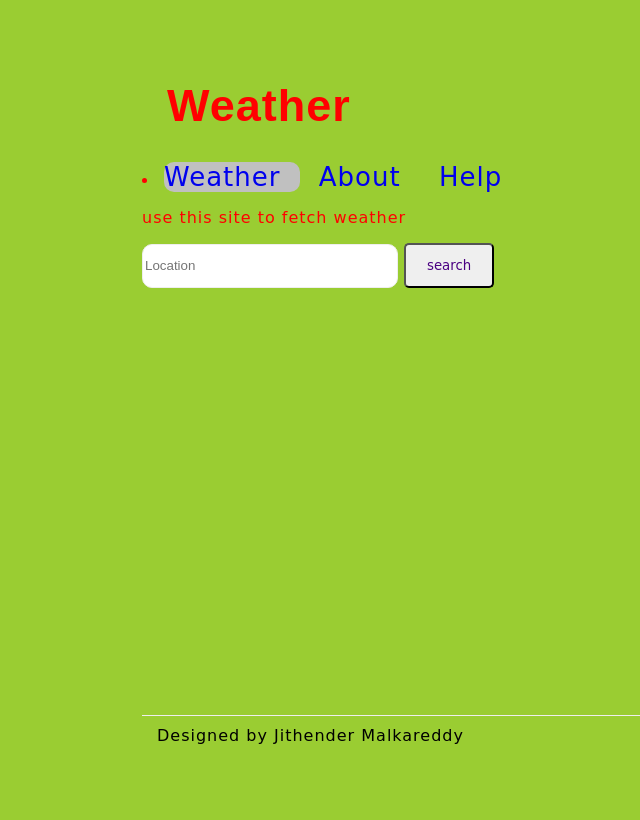
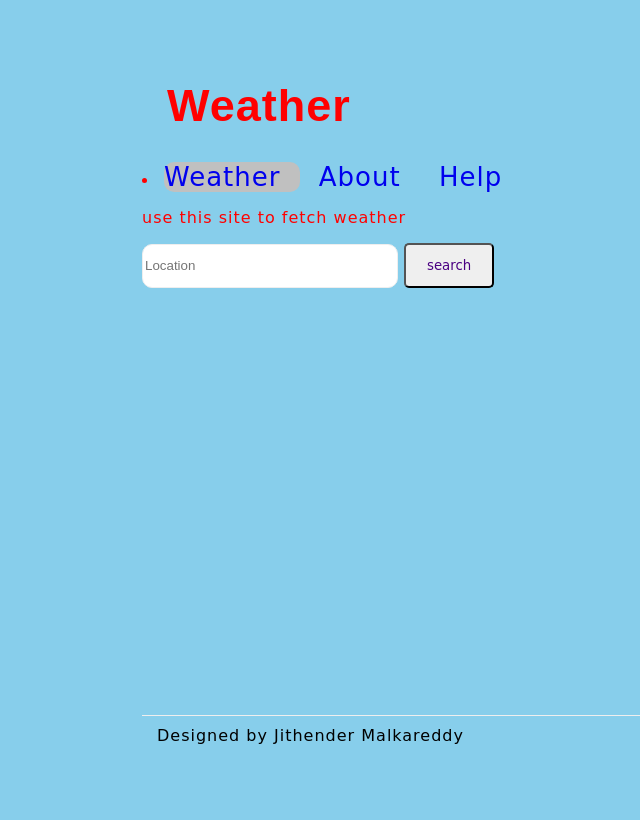
Before and after one commit to MalkareddyJithender/node-weather-forecast, a Node server app: page / in a window 1280 px wide. Shown: the whole page, without its empty margins (148-788 px from the left). Run offline with Node 20, Linux system fonts and the light colour scheme.

Commit message:
index color changed

```diff
--- a/public/css/styles.css
+++ b/public/css/styles.css
@@ -4,7 +4,7 @@ color:red;
 width:700px;
 margin:0 auto;
 padding:50px;
-background-color:yellowgreen;
+background-color:skyblue;
 letter-spacing: 1px;
 
 display:flex;
@@ -84,3 +84,8 @@ margin-top:20px;
     margin-left:30%;
     margin-top:20px;
 }
+.message
+{
+    color:green;
+
+}
--- a/templates/views/index.hbs
+++ b/templates/views/index.hbs
@@ -14,8 +14,8 @@
                  <input placeholder="Location">
                  <button>search</button>
              </form>
-             <p id ="message-1"></p>
-             <p id ="message-2"></p>
+             <p id ="message-1" class="message"></p>
+             <p id ="message-2" class="message"></p>
         </div>
      {{>footer}}
       <script src="./js/file.js"></script>
--- a/utils/forecast.js
+++ b/utils/forecast.js
@@ -13,7 +13,7 @@ request({url, json:true}, (error,response)=>
     }
     else
     {
-     callback(undefined, response.body.daily.data[0].summary+ ' It is currently '+ response.body.currently.temperature + ' degrees out.There is a '+ response.body.currently.precipProbability + '% chance of rain'
+     callback(undefined, response.body.daily.data[0].summary+ ' It is currently '+ response.body.currently.temperature + '(°F) degrees out.There is a '+ response.body.currently.precipProbability + '% chance of rain'
 
 )}
 })
```
